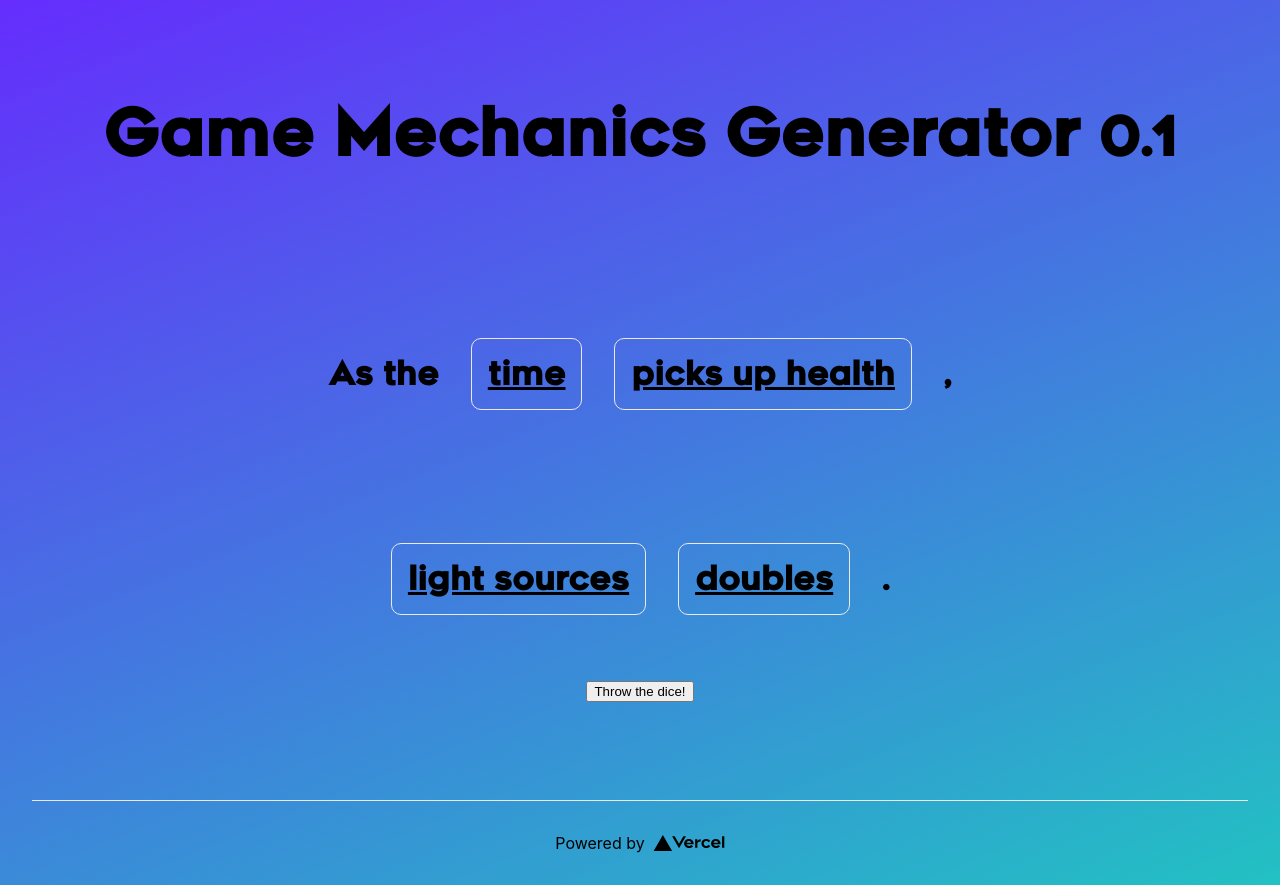
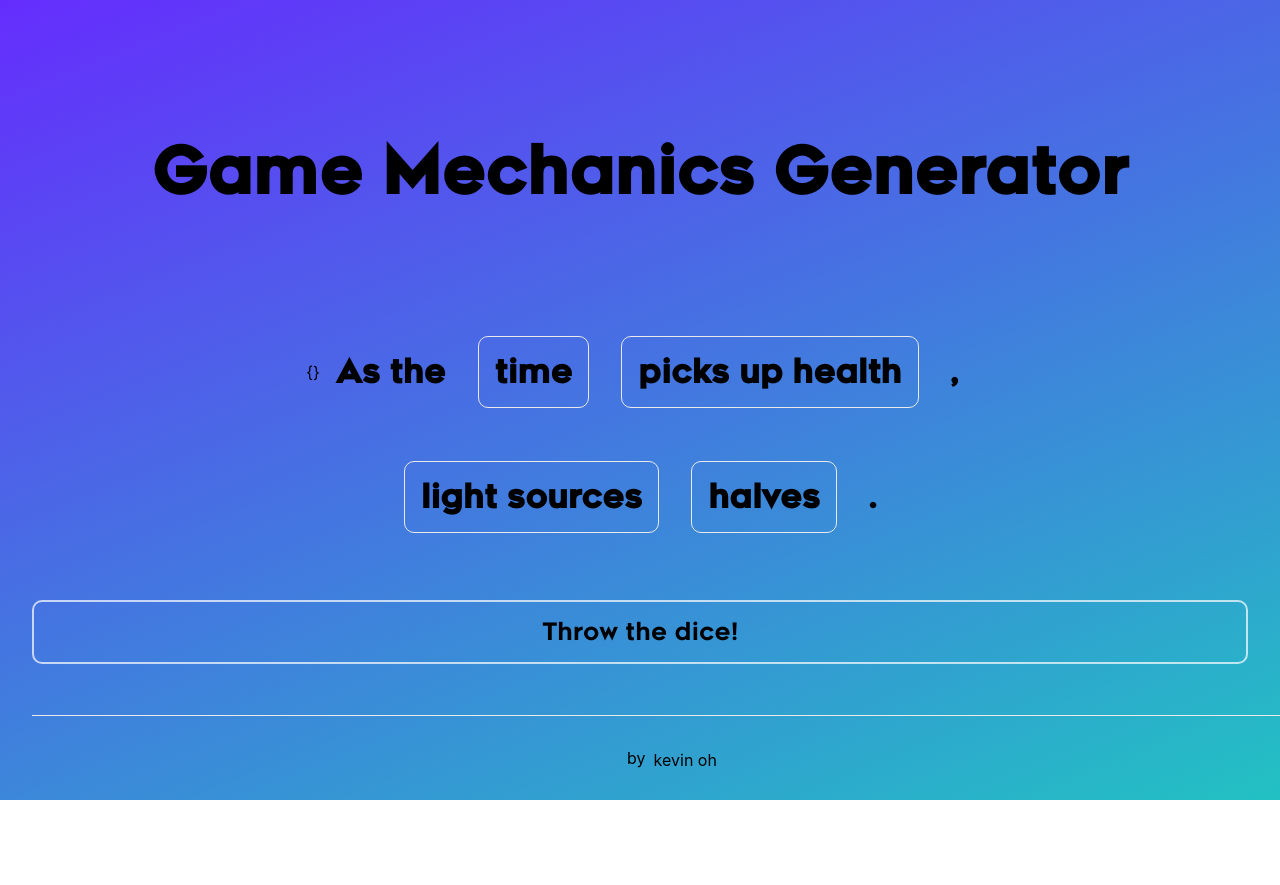
Before and after one commit to kod-yt/game-dice, a Next.js app: page / in a window 1280 px wide. After the commit the page ends 800 px from the top, so only its background shows below. Built offline with nearby package versions, Linux system fonts and the light colour scheme.

Commit message:
Added icons, locking, and selective locking ability

```diff
--- a/package.json
+++ b/package.json
@@ -15,6 +15,7 @@
     "next": "13.0.1",
     "react": "18.2.0",
     "react-dom": "18.2.0",
+    "react-icons": "^4.6.0",
     "typescript": "4.8.4"
   }
 }
--- a/pages/index.tsx
+++ b/pages/index.tsx
@@ -1,14 +1,23 @@
+import { useState } from "react";
 import Head from "next/head";
-import { useState } from "react";
 import Image from "next/image";
+import TextOption from "./text-option";
 import styles from "../styles/Home.module.css";
 import data, { Data } from "../possibilities";
+import { FiLock } from "react-icons/fi";
 
 const randomElement = (array: any) => array[Math.floor(Math.random() * array.length)];
 
-const getRandomOccurrence = (data: Data) => {
-  const randomOccurrenceKey = randomElement(Object.keys(data.occurrences));
-  const randomOccurrenceVerb = randomElement(data.occurrences[randomOccurrenceKey]);
+const getRandomOccurrence = (
+  data: Data,
+  nounIsLocked: boolean = false,
+  currentNoun: any = null
+) => {
+  // If the noun is locked and the current noun is valid,
+  // then use that instead of generating a new one
+  const randomOccurrenceKey =
+    nounIsLocked && !!currentNoun ? currentNoun : randomElement(Object.keys(data.occurrences));
+  let randomOccurrenceVerb = randomElement(data.occurrences[randomOccurrenceKey]);
   return [randomOccurrenceKey, randomOccurrenceVerb];
 };
 
@@ -23,13 +32,17 @@ const getRandomVerb = (data: Data) => {
 export async function getStaticProps() {
   return {
     props: {
-      initialOccurrenceNoun: getRandomOccurrence(data)[0],
-      initialOccurrenceVerb: getRandomOccurrence(data)[1],
+      initialOccurrenceNoun: getRandomOccurrence(data, false)[0],
+      initialOccurrenceVerb: getRandomOccurrence(data, false)[1],
       initialNoun: getRandomNoun(data),
       initialVerb: getRandomVerb(data),
     },
   };
 }
+
+const isLocked = (lockedObj: object, key: string): boolean => {
+  return Object.keys(lockedObj).includes(key);
+};
 
 export default function Home({
   initialOccurrenceNoun,
@@ -42,12 +55,48 @@ export default function Home({
   const [randomNoun, setRandomNoun] = useState(initialNoun);
   const [randomVerb, setRandomVerb] = useState(initialVerb);
 
+  const [locked, setLocked] = useState({});
+
   const getNewPermutation = () => {
-    const [occurrenceNoun, occurrenceVerb]: string[] = getRandomOccurrence(data);
-    setRandomOccurrenceNoun(occurrenceNoun);
-    setRandomOccurrenceVerb(occurrenceVerb);
-    setRandomNoun(getRandomNoun(data));
-    setRandomVerb(getRandomVerb(data));
+    const toLock = Object.keys(locked);
+
+    const [occurrenceNoun, occurrenceVerb]: string[] = getRandomOccurrence(
+      data,
+      toLock.includes("occurrenceNoun"),
+      randomOccurrenceNoun
+    );
+    const keyToUpdateFn = {
+      occurrenceNoun: () => setRandomOccurrenceNoun(occurrenceNoun),
+      occurrenceVerb: () => setRandomOccurrenceVerb(occurrenceVerb),
+      noun: () => setRandomNoun(getRandomNoun(data)),
+      verb: () => setRandomVerb(getRandomVerb(data)),
+    };
+
+    ["occurrenceNoun", "occurrenceVerb", "noun", "verb"]
+      .filter((key) => !toLock.includes(key))
+      .map((key) => keyToUpdateFn[key])
+      .forEach((fn) => fn());
+  };
+
+  const toggleLock = (key: string) => {
+    console.log("hit");
+
+    const newLocked = { ...locked };
+
+    if (Object.keys(locked).includes(key)) {
+      // unlock
+      delete newLocked[key];
+    } else {
+      // lock
+      if (key === "occurrenceVerb") {
+        newLocked["occurrenceNoun"] = true;
+        newLocked["occurrenceVerb"] = true;
+      } else {
+        newLocked[key] = true;
+      }
+    }
+
+    setLocked(newLocked);
   };
 
   return (
@@ -60,37 +109,64 @@ export default function Home({
 
       <main className={styles.main}>
         <h1 className={styles.title}>
-          Game Mechanics Generator <small>0.1</small>
+          Game Mechanics Generator <small></small>
         </h1>
 
         <div style={{ marginBottom: "100px" }} />
 
         <div className={styles.grid}>
+          {JSON.stringify(locked, null, 2)}
           <div className={styles.card}>
             <h2 className={styles.text}>As the</h2>
-            <h2 className={styles.textoption}>{randomOccurrenceNoun}</h2>
-            <h2 className={styles.textoption}>{randomOccurrenceVerb}</h2>
+          </div>
+          <div className={styles.card}>
+            <TextOption
+              text={randomOccurrenceNoun}
+              clickFn={() => toggleLock("occurrenceNoun")}
+              locked={isLocked(locked, "occurrenceNoun")}
+            />
+            <TextOption
+              text={randomOccurrenceVerb}
+              clickFn={() => toggleLock("occurrenceVerb")}
+              locked={isLocked(locked, "occurrenceVerb")}
+            />
             <h2 className={styles.text}>,</h2>
           </div>
+        </div>
+
+        <div className={styles.grid}>
           <div className={styles.card}>
-            <h2 className={styles.textoption}>{randomNoun}</h2>
-            <h2 className={styles.textoption}>{randomVerb}</h2>
+            <TextOption
+              text={randomNoun}
+              clickFn={() => toggleLock("noun")}
+              locked={isLocked(locked, "noun")}
+            />
+            <TextOption
+              text={randomVerb}
+              clickFn={() => toggleLock("verb")}
+              locked={isLocked(locked, "verb")}
+            />
             <h2 className={styles.text}>.</h2>
           </div>
         </div>
 
-        <button onClick={() => getNewPermutation()}>Throw the dice!</button>
+        <div style={{ marginBottom: "40px" }} />
+
+        <button className={styles.button} onClick={() => getNewPermutation()}>
+          Throw the dice!
+        </button>
       </main>
 
       <footer className={styles.footer}>
         <a
-          href="https://vercel.com?utm_source=create-next-app&utm_medium=default-template&utm_campaign=create-next-app"
+          href="https://www.youtube.com/channel/UCPxokqPdoBn5Ivb0C57S4MA"
           target="_blank"
           rel="noopener noreferrer"
         >
-          Powered by{" "}
+          by{" "}
           <span className={styles.logo}>
-            <Image src="/vercel.svg" alt="Vercel Logo" width={72} height={16} />
+            kevin oh
+            {/* <Image src="/vercel.svg" alt="Vercel Logo" width={72} height={16} /> */}
           </span>
         </a>
       </footer>
--- /dev/null
+++ b/pages/text-option.tsx
@@ -0,0 +1,24 @@
+import React, { useState } from "react";
+import styles from "../styles/Home.module.css";
+import { FiLock } from "react-icons/fi";
+
+interface Props {
+  text: string;
+  locked?: boolean;
+  clickFn?: Function;
+}
+
+const TextOption: React.FC<Props> = ({ text, locked, clickFn = () => {} }: Props) => {
+  return (
+    <div className={styles.textoptioncontainer} onClick={() => clickFn()}>
+      {locked && (
+        <div className={styles.icon}>
+          <FiLock />
+        </div>
+      )}
+      <h2 className={styles.textoption}>{text}</h2>
+    </div>
+  );
+};
+
+export default TextOption;
--- a/possibilities.ts
+++ b/possibilities.ts
@@ -36,6 +36,17 @@ const verbs = [
   "heals",
   "burns ",
   "echoes",
+  "becomes bouncy",
+  "becomes sticky",
+  "gets blocked",
+  "reflects light",
+  "ignites",
+  "freezes",
+  "becomes unmoveable",
+  "defies gravity",
+  "changes color",
+  "blocks the player",
+  "shrinks the player",
 ];
 
 export type Data = { occurrences: Occurrence; nouns: string[]; verbs: string[] };
--- a/styles/Home.module.css
+++ b/styles/Home.module.css
@@ -20,6 +20,9 @@
 }
 
 .footer {
+  position: fixed;
+  bottom: 0;
+ width: 100%;
   display: flex;
   flex: 1;
   padding: 2rem 0;
@@ -80,11 +83,26 @@
   max-width: 90vw;
 }
 
+.button {
+  transition: background 0.2s;
+  border: 2px solid rgba(255, 255, 255, 0.7);
+  background: transparent;
+  font-size: 1.5rem;
+  padding: 1rem;
+  border-radius: 10px;
+  cursor: pointer;
+  width: 100%;
+}
+
+.button:hover {
+  background: rgba(255, 255, 255, 0.15);
+}
+
 .card {
   display: inline-flex;
   align-items: center;
-  margin: 1rem;
-  padding: 1.5rem;
+  /* margin: 1rem; */
+  /* padding: 1.5rem; */
   text-align: left;
   color: inherit;
   text-decoration: none;
@@ -93,14 +111,15 @@
 
 .container h1,
 .text,
-.textoption {
+.textoption,
+.button {
   font-family: "Renogare", "Lucida Sans", "Lucida Sans Regular", "Lucida Grande",
     "Lucida Sans Unicode", Geneva, Verdana, sans-serif;
 }
 
 .text,
 .textoption {
-  font-size: 2.0rem;
+  font-size: 2rem;
 }
 
 .text {
@@ -109,7 +128,22 @@
   margin-right: 1rem;
 }
 
+.textoptioncontainer {
+  position: relative;
+}
+
+.icon {
+  position: absolute;
+  border-radius: 100px;
+  background: #121212;
+  border: 1px solid white;
+  padding: 3px;
+  top: 15px;
+  right: 8px;
+}
+
 .textoption {
+  cursor: pointer;
   display: inline-flex;
   justify-content: center;
   min-width: 100px;
@@ -118,7 +152,7 @@
   padding: 1rem;
   margin-left: 1rem;
   margin-right: 1rem;
-  text-decoration: underline;
+  user-select: none;
 }
 
 /* .card:hover,
```
Also changed, not shown: 2 other files (tests, documents, lock files or other folders).
